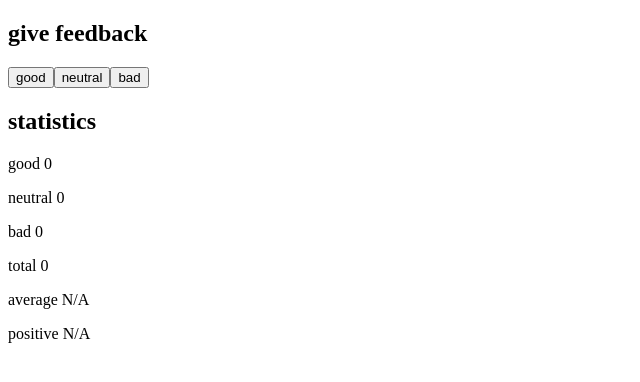
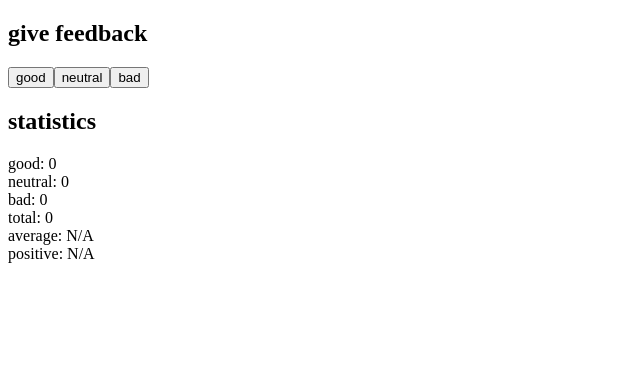
Before and after one commit to KarolKarnas/full-stack-open, a React (Create React App) app in the folder part1/unicafe/: page / in a window 1280 px wide. Shown: the top 382 px of the page, without its empty margins (0-640 px from the left). Built offline with nearby package versions, Linux system fonts and the light colour scheme.

Commit message:
Solution for 1.8: unicafe step3

```diff
--- a/part1/unicafe/src/App.js
+++ b/part1/unicafe/src/App.js
@@ -4,10 +4,15 @@ const Button = ({ handleClick, text }) => {
 	return <button onClick={handleClick}>{text}</button>;
 };
 
-const Stats = ({ label, stats }) => {
+const Statistics = ({ good, neutral, bad, total, average, positive }) => {
 	return (
 		<p>
-			{label} {stats}
+			good: {good} <br />
+			neutral: {neutral} <br />
+			bad: {bad} <br />
+			total: {total} <br />
+			average: {average} <br />
+			positive: {positive} <br />
 		</p>
 	);
 };
@@ -19,6 +24,7 @@ const App = () => {
 	const [allReviews, setAllReviews] = useState([]);
 
 	const incrementGood = () => {
+		// setAllReviews(allReviews.concat(1));
 		setAllReviews((prevReviews) => [...prevReviews, 1]);
 		setGood(good + 1);
 	};
@@ -31,6 +37,15 @@ const App = () => {
 		setBad(bad + 1);
 	};
 
+	const average =
+		allReviews.length === 0
+			? 'N/A'
+			: allReviews.reduce((acc, current) => acc + current, 0) /
+			  allReviews.length;
+
+	const positive =
+		allReviews.length === 0 ? 'N/A' : `${(good / allReviews.length) * 100} %`;
+
 	return (
 		<div>
 			<h2>give feedback</h2>
@@ -38,26 +53,13 @@ const App = () => {
 			<Button handleClick={incrementNeutral} text={'neutral'} />
 			<Button handleClick={incrementBad} text={'bad'} />
 			<h2>statistics</h2>
-			<Stats label={'good'} stats={good} />
-			<Stats label={'neutral'} stats={neutral} />
-			<Stats label={'bad'} stats={bad} />
-			<Stats label={'total'} stats={allReviews.length} />
-			<Stats
-				label={'average'}
-				stats={
-					allReviews.length === 0
-						? 'N/A'
-						: allReviews.reduce((acc, current) => acc + current, 0) /
-						  allReviews.length
-				}
-			/>
-			<Stats
-				label={'positive'}
-				stats={
-					allReviews.length === 0
-						? 'N/A'
-						: `${(good / allReviews.length) * 100} %`
-				}
+			<Statistics
+				good={good}
+				neutral={neutral}
+				bad={bad}
+				total={allReviews.length}
+				average={average}
+				positive={positive}
 			/>
 		</div>
 	);
```
